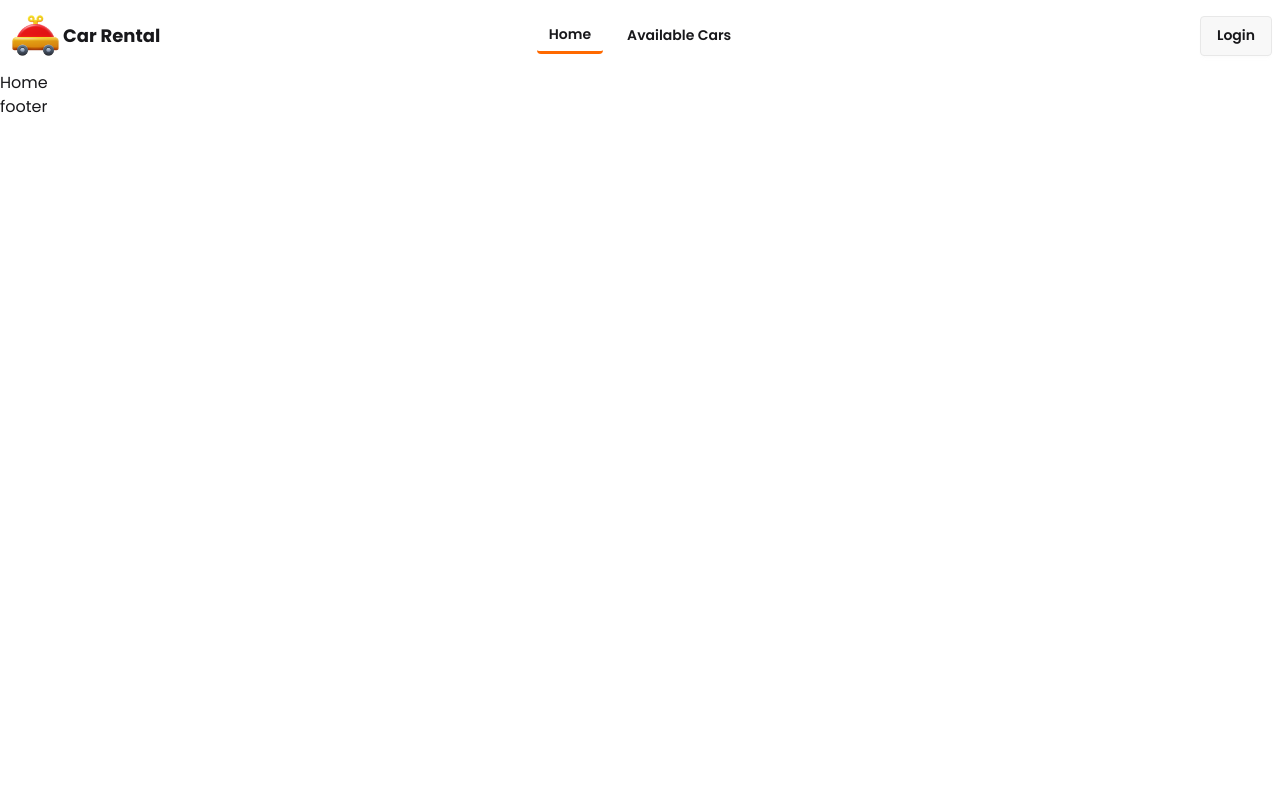
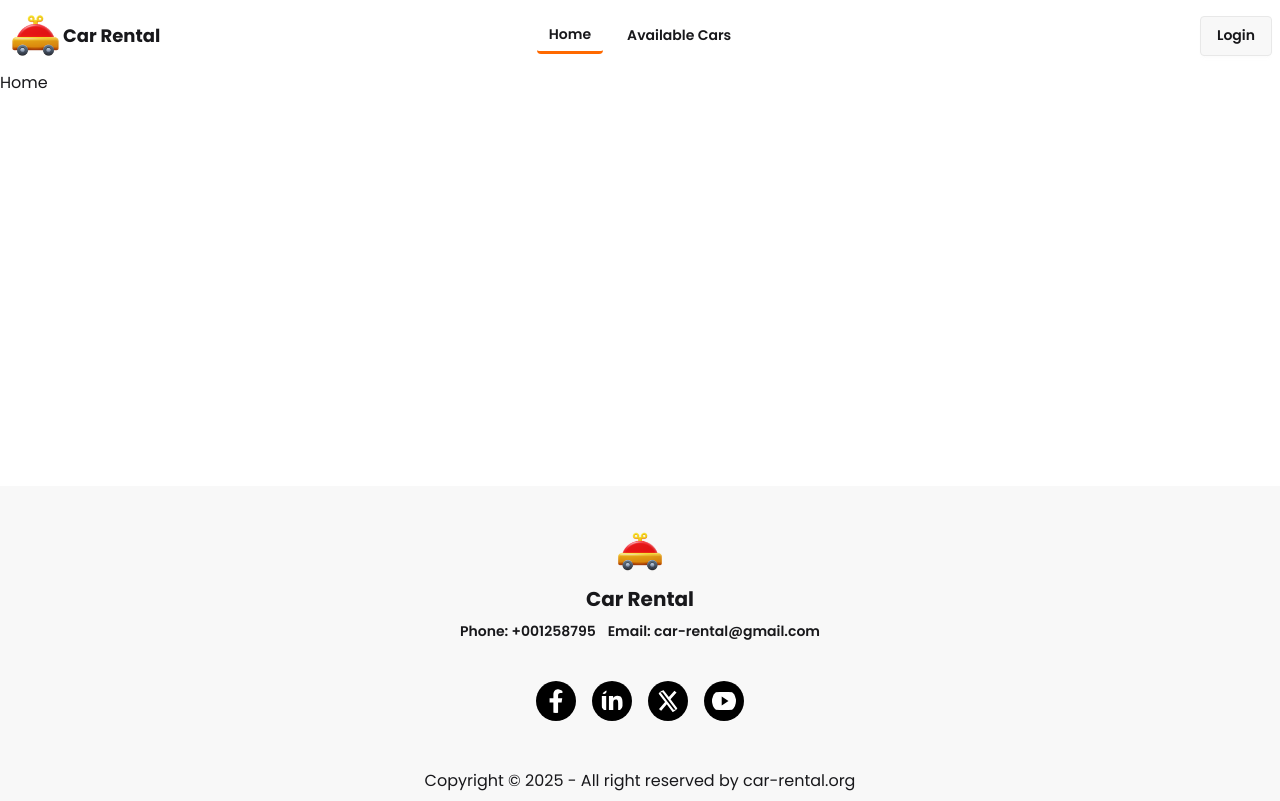
Before and after one commit to FajlaRabby24/car-rental-client, a React (Vite) app: page / in a window 1280 px wide. Built offline with nearby package versions, Linux system fonts and the light colour scheme.

Commit message:
footer done

```diff
--- a/package.json
+++ b/package.json
@@ -15,6 +15,7 @@
     "firebase": "^11.8.1",
     "react": "^19.1.0",
     "react-dom": "^19.1.0",
+    "react-icons": "^5.5.0",
     "react-router": "^7.6.1",
     "react-toastify": "^11.0.5",
     "tailwindcss": "^4.1.8"
--- a/src/layout/MainLayout.jsx
+++ b/src/layout/MainLayout.jsx
@@ -9,7 +9,7 @@ const MainLayout = () => {
       <header>
         <Navbar />
       </header>
-      <main>
+      <main className="min-h-[calc(100vh-385px)]">
         <Outlet />
       </main>
       <footer>
--- a/src/shared/Footer.jsx
+++ b/src/shared/Footer.jsx
@@ -1,9 +1,58 @@
-import React from "react";
+import { BsTwitterX } from "react-icons/bs";
+import { FaFacebookF } from "react-icons/fa";
+import { FaLinkedinIn } from "react-icons/fa6";
+import { IoLogoYoutube } from "react-icons/io";
+import logo from "../assets/images/logo.png";
 
 const Footer = () => {
   return (
-    <div>
-      <h1>footer</h1>
+    <div className="bg-base-200">
+      <div className="footer footer-horizontal footer-center   p-10">
+        <aside>
+          <img src={logo} alt="logo" className="w-1/7" />
+          <p className="font-bold text-xl">Car Rental</p>
+          <p className="flex flex-col md:flex-row gap-3 font-semibold">
+            <span>Phone: +001258795</span>
+            <span>Email: car-rental@gmail.com</span>
+          </p>
+        </aside>
+        <nav>
+          <div className="grid grid-flow-col gap-4 ">
+            <button>
+              <FaFacebookF
+                className="p- bg-black cursor-pointer p-2 rounded-full "
+                color="#fff"
+                size={40}
+              />
+            </button>
+            <button>
+              <FaLinkedinIn
+                className="p- bg-black cursor-pointer p-2 rounded-full "
+                color="#fff"
+                size={40}
+              />
+            </button>
+            <button>
+              <BsTwitterX
+                className="p- bg-black cursor-pointer p-2 rounded-full "
+                color="#fff"
+                size={40}
+              />
+            </button>
+            <button>
+              <IoLogoYoutube
+                className="p- bg-black cursor-pointer p-2 rounded-full "
+                color="#fff"
+                size={40}
+              />
+            </button>
+          </div>
+        </nav>
+      </div>
+      <p className="text-center sm:font-normal py-2  ">
+        Copyright © {new Date().getFullYear()} - All right reserved by
+        car-rental.org
+      </p>
     </div>
   );
 };
```
Also changed, not shown: 1 other file (tests, documents, lock files or other folders).
